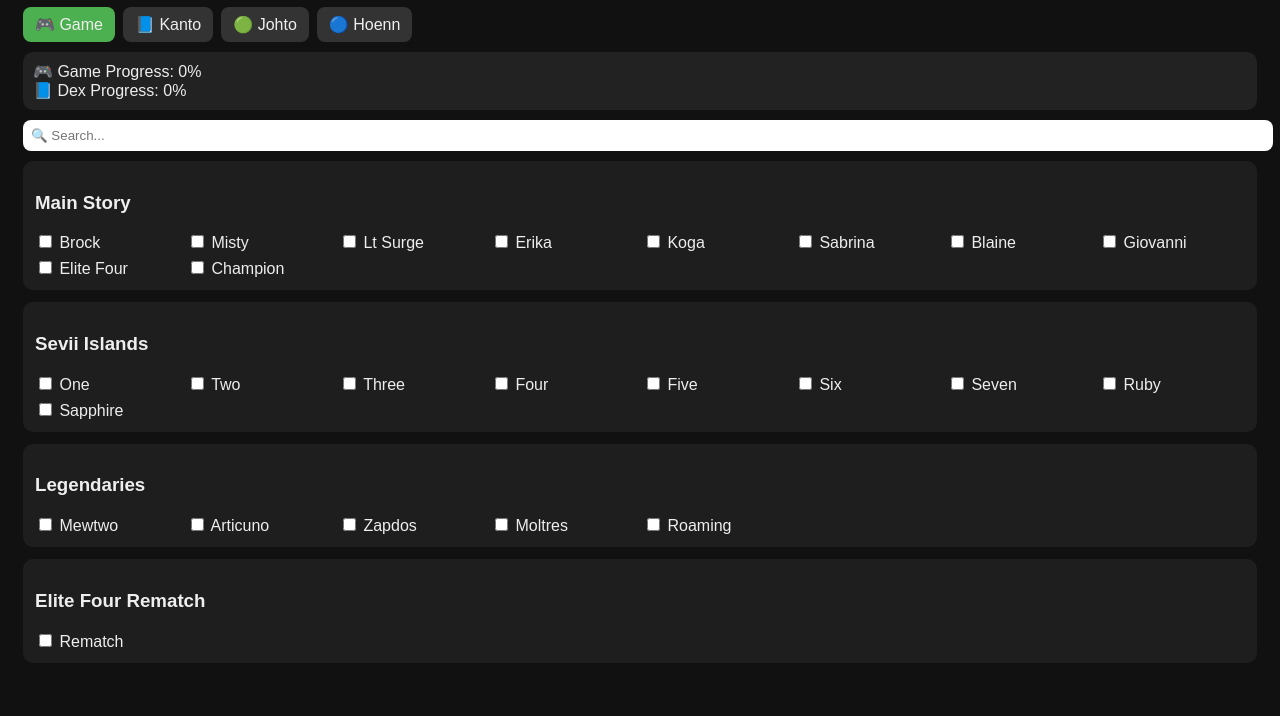
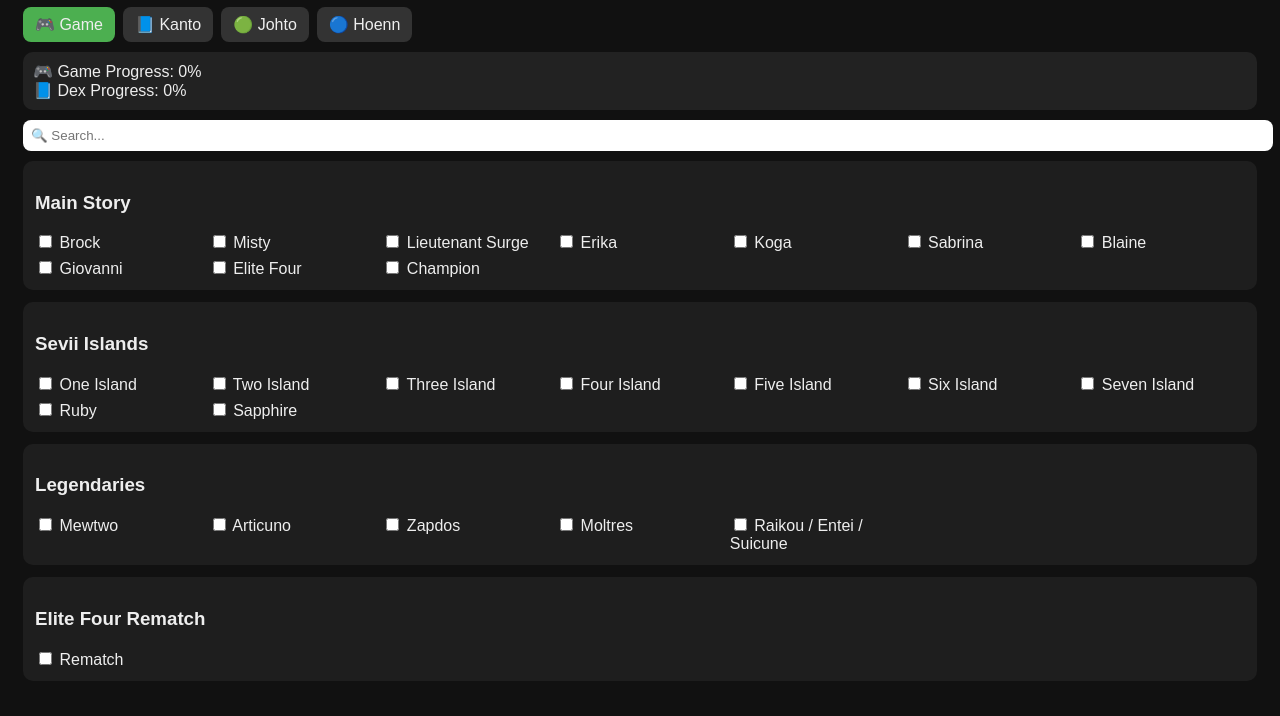
Before and after one commit to matbaek/Firered-Tracker, a plain HTML site: page index.html in a window 1280 px wide. Shown: the part 96-812 px from the top of the page. Drawn offline with Linux system fonts and the light colour scheme.

Commit message:
Update title and improve layout in index.html

```diff
--- a/index.html
+++ b/index.html
@@ -3,30 +3,24 @@
 <head>
 <meta charset="UTF-8">
 <meta name="viewport" content="width=device-width, initial-scale=1.0">
-<title>FireRed Tracker</title>
-
+<title>FireRed Ultimate Tracker</title>
 <link rel="manifest" href="manifest.json">
-
 <style>
 body { font-family: Arial; background:#111; color:#eee; padding:15px; }
 h1 { text-align:center; }
-
 .tabs { display:flex; gap:8px; margin-bottom:10px; flex-wrap:wrap; }
 .tab { padding:8px 12px; background:#333; border-radius:8px; cursor:pointer; }
 .active { background:#4caf50; }
-
 .section { background:#1e1e1e; padding:12px; margin-bottom:12px; border-radius:10px; }
-.grid { display:grid; grid-template-columns: repeat(auto-fill,minmax(140px,1fr)); gap:6px; }
-
+.grid { display:grid; grid-template-columns: repeat(auto-fill,minmax(160px,1fr)); gap:6px; }
 .summary { background:#222; padding:10px; border-radius:10px; margin-bottom:10px; }
-
 input[type="text"] { width:100%; padding:8px; margin-bottom:10px; border-radius:8px; border:none; }
+.small { font-size:12px; opacity:0.7; }
 </style>
 </head>
-
 <body>
 
-<h1>FireRed Tracker</h1>
+<h1>FireRed Ultimate Tracker</h1>
 
 <div class="tabs">
   <div class="tab active" onclick="setTab('game', this)">🎮 Game</div>
@@ -47,15 +41,59 @@
 <script>
 let currentTab = "game";
 
-const sections = [
-  {name:"Main Story", tab:"game", items:["Brock","Misty","Lt Surge","Erika","Koga","Sabrina","Blaine","Giovanni","Elite Four","Champion"]},
-  {name:"Sevii Islands", tab:"game", items:["One","Two","Three","Four","Five","Six","Seven","Ruby","Sapphire"]},
-  {name:"Legendaries", tab:"game", items:["Mewtwo","Articuno","Zapdos","Moltres","Roaming"]},
-  {name:"Elite Four Rematch", tab:"game", items:["Rematch"]},
-  {name:"Kanto Dex", tab:"kanto", range:[1,151]},
-  {name:"Johto Dex", tab:"johto", range:[152,251]},
-  {name:"Hoenn Dex", tab:"hoenn", range:[252,386]}
+// --- FULL POKEMON NAMES (GEN 1-3) ---
+const names = {};
+const nameList = [
+"Bulbasaur","Ivysaur","Venusaur","Charmander","Charmeleon","Charizard","Squirtle","Wartortle","Blastoise",
+"Caterpie","Metapod","Butterfree","Weedle","Kakuna","Beedrill","Pidgey","Pidgeotto","Pidgeot","Rattata","Raticate",
+"Spearow","Fearow","Ekans","Arbok","Pikachu","Raichu","Sandshrew","Sandslash","Nidoran♀","Nidorina","Nidoqueen",
+"Nidoran♂","Nidorino","Nidoking","Clefairy","Clefable","Vulpix","Ninetales","Jigglypuff","Wigglytuff","Zubat","Golbat",
+"Oddish","Gloom","Vileplume","Paras","Parasect","Venonat","Venomoth","Diglett","Dugtrio","Meowth","Persian",
+"Psyduck","Golduck","Mankey","Primeape","Growlithe","Arcanine","Poliwag","Poliwhirl","Poliwrath","Abra","Kadabra","Alakazam",
+"Machop","Machoke","Machamp","Bellsprout","Weepinbell","Victreebel","Tentacool","Tentacruel","Geodude","Graveler","Golem",
+"Ponyta","Rapidash","Slowpoke","Slowbro","Magnemite","Magneton","Farfetch'd","Doduo","Dodrio","Seel","Dewgong","Grimer","Muk",
+"Shellder","Cloyster","Gastly","Haunter","Gengar","Onix","Drowzee","Hypno","Krabby","Kingler","Voltorb","Electrode",
+"Exeggcute","Exeggutor","Cubone","Marowak","Hitmonlee","Hitmonchan","Lickitung","Koffing","Weezing","Rhyhorn","Rhydon",
+"Chansey","Tangela","Kangaskhan","Horsea","Seadra","Goldeen","Seaking","Staryu","Starmie","Mr. Mime","Scyther","Jynx",
+"Electabuzz","Magmar","Pinsir","Tauros","Magikarp","Gyarados","Lapras","Ditto","Eevee","Vaporeon","Jolteon","Flareon",
+"Porygon","Omanyte","Omastar","Kabuto","Kabutops","Aerodactyl","Snorlax","Articuno","Zapdos","Moltres","Dratini","Dragonair","Dragonite","Mewtwo","Mew"
 ];
+nameList.forEach((n,i)=>names[i+1]=n);
+
+// --- TAGS ---
+const tradeOnly = new Set([37,69,79,120,127]);
+const tradeEvo = new Set([65,68,94,76]);
+const eventOnly = new Set([151,251,386]);
+
+function tag(n){
+  if(eventOnly.has(n)) return " 🎟️";
+  if(tradeEvo.has(n)) return " 🔁";
+  if(tradeOnly.has(n)) return " 🔄";
+  return "";
+}
+
+// --- GAME SECTIONS ---
+const gameSections = [
+  {name:"Main Story", items:["Brock","Misty","Lieutenant Surge","Erika","Koga","Sabrina","Blaine","Giovanni","Elite Four","Champion"]},
+  {name:"Sevii Islands", items:["One Island","Two Island","Three Island","Four Island","Five Island","Six Island","Seven Island","Ruby","Sapphire"]},
+  {name:"Legendaries", items:["Mewtwo","Articuno","Zapdos","Moltres","Raikou / Entei / Suicune"]},
+  {name:"Elite Four Rematch", items:["Rematch"]}
+];
+
+// --- DEX BY GAME ---
+const dexGroups = {
+  kanto:[
+    {name:"FireRed (Catchable)", list: Array.from({length:151},(_,i)=>i+1).filter(n=>!tradeOnly.has(n))},
+    {name:"LeafGreen (Required Trades)", list: Array.from(tradeOnly)},
+    {name:"Trade Evolutions", list: Array.from(tradeEvo)}
+  ],
+  johto:[
+    {name:"Pokémon Emerald (Johto Pokémon)", list: Array.from({length:100},(_,i)=>i+152)}
+  ],
+  hoenn:[
+    {name:"Ruby / Sapphire / Emerald", list: Array.from({length:135},(_,i)=>i+252)}
+  ]
+};
 
 function setTab(tab, el){
   currentTab = tab;
@@ -71,30 +109,18 @@
   const app = document.getElementById("app");
   app.innerHTML="";
 
-  sections.forEach((s,i)=>{
-    if(s.tab!==currentTab) return;
+  if(currentTab === "game"){
+    gameSections.forEach((s,i)=>{
+      const div=document.createElement("div"); div.className="section";
+      div.innerHTML=`<h3>${s.name}</h3>`;
+      const grid=document.createElement("div"); grid.className="grid";
 
-    const div=document.createElement("div");
-    div.className="section";
-
-    const h=document.createElement("h3");
-    h.innerText=s.name;
-    div.appendChild(h);
-
-    const grid=document.createElement("div");
-    grid.className="grid";
-
-    let items=[];
-    if(s.items){ items=s.items; }
-    else{ for(let n=s.range[0];n<=s.range[1];n++) items.push("#"+n); }
-
-    items.forEach((item,j)=>{
-      const id=i+"-"+j;
+      s.items.forEach((item,j)=>{
+        const id=`g-${i}-${j}`;
         const label=document.createElement("label");
         const cb=document.createElement("input");
-      cb.type="checkbox";
-      cb.checked=load(id);
-      cb.onchange=()=>save(id,cb.checked);
+        cb.type="checkbox"; cb.checked=load(id);
+        cb.onchange=()=>{save(id,cb.checked); update();};
         label.appendChild(cb);
         label.append(" "+item);
         grid.appendChild(label);
@@ -103,6 +129,49 @@
       div.appendChild(grid);
       app.appendChild(div);
     });
+
+  } else {
+    dexGroups[currentTab].forEach(group=>{
+      const div=document.createElement("div"); div.className="section";
+      div.innerHTML=`<h3>${group.name}</h3>`;
+      const grid=document.createElement("div"); grid.className="grid";
+
+      group.list.forEach(n=>{
+        const id=`dex-${n}`;
+        const label=document.createElement("label");
+        const cb=document.createElement("input");
+        cb.type="checkbox"; cb.checked=load(id);
+        cb.onchange=()=>{save(id,cb.checked); update();};
+
+        label.appendChild(cb);
+        label.append(` #${n} ${names[n]||""}${tag(n)}`);
+        grid.appendChild(label);
+      });
+
+      div.appendChild(grid);
+      app.appendChild(div);
+    });
+  }
+
+  update();
+}
+
+function update(){
+  let gameTotal=0, gameChecked=0;
+  document.querySelectorAll("[id^='app'] input").forEach(cb=>{
+    if(cb.id?.startsWith("g-")){
+      gameTotal++;
+      if(cb.checked) gameChecked++;
+    }
+  });
+
+  let dexTotal=386, dexChecked=0;
+  for(let i=1;i<=386;i++){
+    if(load(`dex-${i}`)) dexChecked++;
+  }
+
+  document.getElementById("gameProgress").innerText = gameTotal?Math.floor(gameChecked/gameTotal*100):0;
+  document.getElementById("dexProgress").innerText = Math.floor(dexChecked/dexTotal*100);
 }
 
 function filter(){
```
Lines whose indentation alone changed are shown as unchanged.
